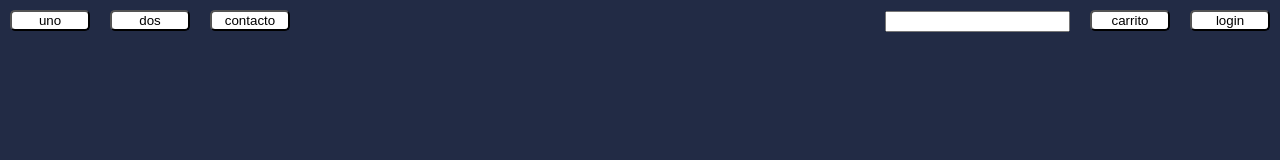
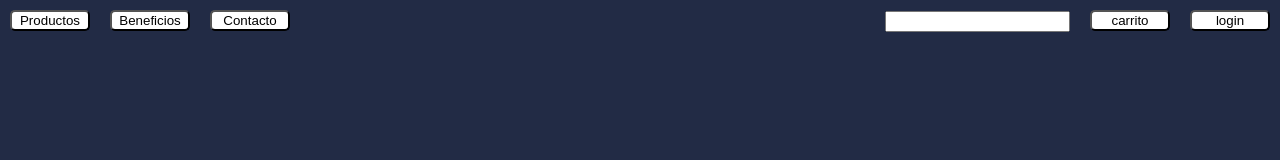
Before and after one commit to florlap/e-commerce, a React (Create React App) app in the folder client/: page / in a window 1280 px wide. Shown: the top 160 px of the page. Built offline with nearby package versions, Linux system fonts and the light colour scheme.

Commit message:
arreglo de errores

```diff
--- a/client/src/Components/layout/NavBar.jsx
+++ b/client/src/Components/layout/NavBar.jsx
@@ -1,18 +1,18 @@
 import React from 'react'
-import styles from '../../Styles/navbar.module.css'
+import styles from '../../Styles/navBar.module.css'
 
 const NavBar = () => {
   return (
     <div className={styles.container}>
       <div className={styles.primary}>
         <div className={styles.uno}>
-          <button>uno</button>
+          <button>Productos</button>
         </div>
         <div className={styles.dos}>
-          <button>dos</button>
+          <button>Beneficios</button>
         </div>
         <div className={styles.contact}>
-          <button>contacto</button>
+          <button>Contacto</button>
         </div>
       </div>
       <div className={styles.secundary}>
--- a/client/src/Components/layout/SearchBar.jsx
+++ b/client/src/Components/layout/SearchBar.jsx
@@ -4,7 +4,7 @@ const SearchBar = () => {
   return (
     <div>
         <form>
-          <input type="text"  placeholer= "Que buscas? "/>
+          <input type="text"  placeholder= "Que buscas? "/>
         </form>
     </div>
   )
```
